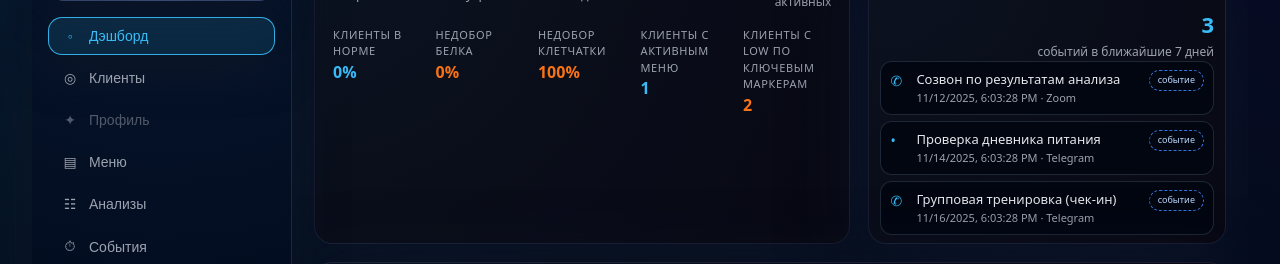
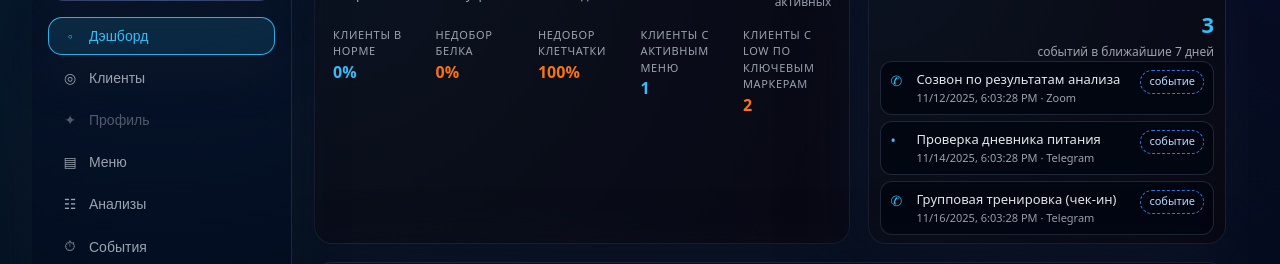
Before and after one commit to remardo/nutriflow1, a React (Vite) app: page /login in a window 1280 px wide. Both pictures are taken after a click on the button "Войти". Shown: the part 223-487 px from the top of the page. Built offline with nearby package versions, Linux system fonts and the light colour scheme; no server answers.

Commit message:
Update Tag.css

```diff
--- a/src/components/Tag/Tag.css
+++ b/src/components/Tag/Tag.css
@@ -4,7 +4,7 @@
   align-items: center;
   padding: 2px 8px 3px;
   border-radius: 999px;
-  font-size: 9px;
+  font-size: 11px;
   border: 1px solid rgba(148, 163, 253, 0.35);
   color: var(--accent);
   background: rgba(15, 23, 42, 0.96);
```
